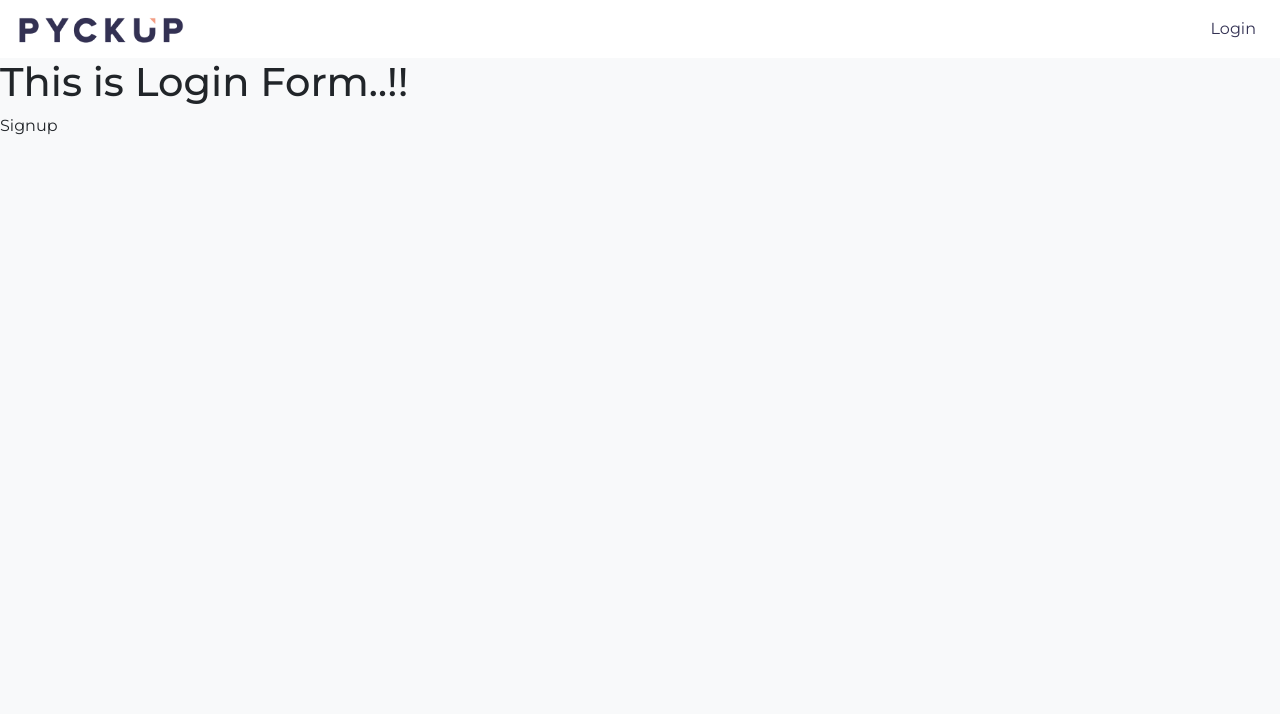
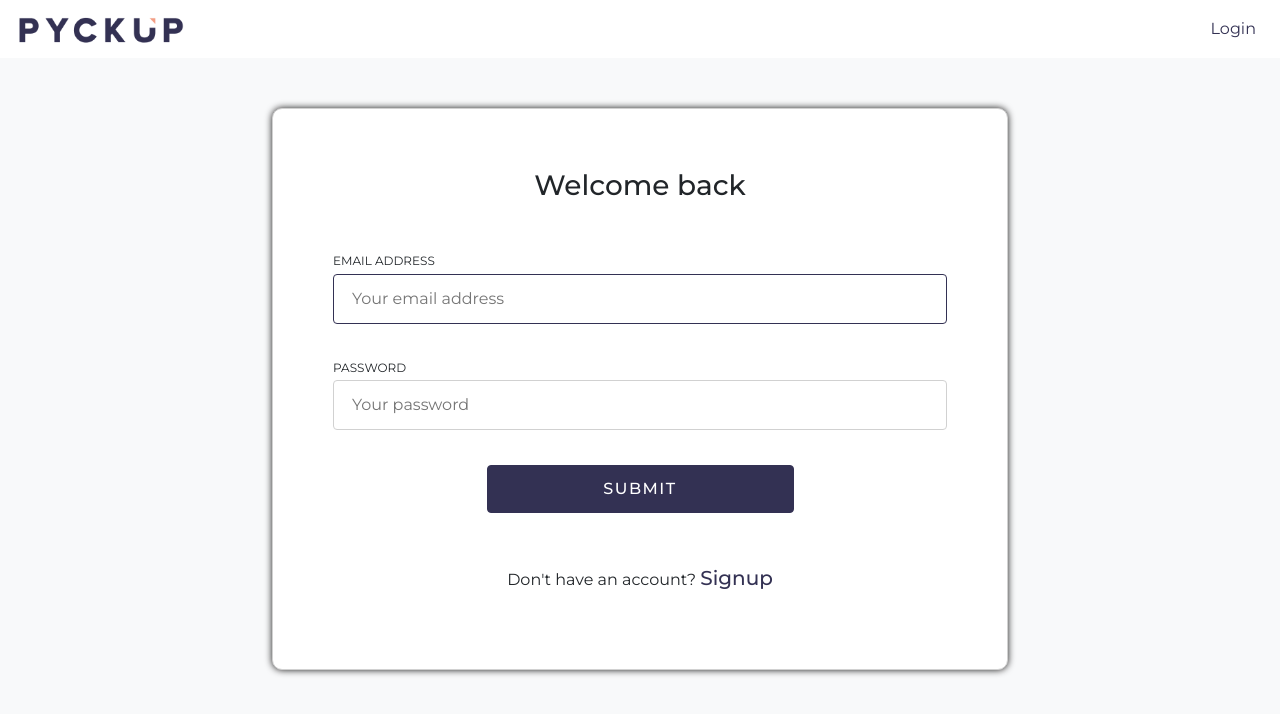
Before and after one commit to PalashBera/pyckup, a React (Create React App) app: page /login in a window 1280 px wide. Shown: the top 714 px of the page. Built offline with nearby package versions, Linux system fonts and the light colour scheme.

Commit message:
Adding login form textbox and submit button

```diff
--- a/package.json
+++ b/package.json
@@ -3,7 +3,9 @@
   "version": "0.1.0",
   "private": true,
   "dependencies": {
+    "classnames": "^2.2.6",
     "node-sass": "4.14.1",
+    "prop-types": "^15.7.2",
     "react": "^17.0.1",
     "react-dom": "^17.0.1",
     "react-router-dom": "^5.2.0",
--- a/src/components/LoginForm/index.js
+++ b/src/components/LoginForm/index.js
@@ -1,9 +1,49 @@
+import RegistrationCard from '../RegistrationCard';
+import Textbox from '../Textbox';
+import SubmitButton from '../SubmitButton';
+
+import './index.scss';
+
 function LoginForm({ toggleLoginForm }) {
   return (
-    <>
-      <h1>This is Login Form..!!</h1>
-      <span onClick={toggleLoginForm}>Signup</span>
-    </>
+    <RegistrationCard>
+      <h3>Welcome back</h3>
+
+      <form className='registrationForm'>
+        <Textbox
+          fieldName='email'
+          value=''
+          label='Email Address'
+          error=''
+          type='text'
+          id='emailAddress'
+          onChange={() => 'abc'}
+          autoComplete='off'
+          autoFocus={true}
+          placeHolder='Your email address'
+        />
+
+        <Textbox
+          fieldName='password'
+          value=''
+          label='Password'
+          error=''
+          type='password'
+          id='password'
+          onChange={() => 'abc'}
+          autoComplete='off'
+          placeHolder='Your password'
+        />
+
+        <SubmitButton
+          value='Login'
+          disabled={false}
+          handleClick={() => 'abc'}
+        />
+      </form>
+
+      <p className='formText'>Don't have an account? <span className='formLink' onClick={toggleLoginForm}>Signup</span></p>
+    </RegistrationCard>
   )
 }
 
--- /dev/null
+++ b/src/components/LoginForm/index.scss
@@ -0,0 +1,19 @@
+.registrationForm {
+  margin: 50px auto;
+}
+
+.formLink {
+  font-weight: 500;
+  color: #333153;
+  cursor: pointer;
+  font-size: 20px;
+  transition: all 0.5s ease;
+
+  &:hover {
+    color: #565384;
+  }
+}
+
+.formText {
+  user-select: none;
+}
--- /dev/null
+++ b/src/components/RegistrationCard/index.js
@@ -0,0 +1,11 @@
+import './index.scss';
+
+function RegistrationCard({ children }) {
+  return (
+    <div className='registrationCard'>
+      {children}
+    </div>
+  )
+}
+
+export default RegistrationCard;
--- /dev/null
+++ b/src/components/RegistrationCard/index.scss
@@ -0,0 +1,16 @@
+.registrationCard {
+  margin: 50px 16px;
+  padding: 60px;
+  background-color: #FFFFFF;
+  border-radius: 10px;
+  max-width: 736px;
+  border: 1px solid #d1d1d1;
+  text-align: center;
+  box-shadow: 0px 0px 7px 0px #1a1919;
+}
+
+@media(min-width: 768px) {
+  .registrationCard {
+    margin: 50px auto;
+  }
+}
--- a/src/components/SignupForm/index.js
+++ b/src/components/SignupForm/index.js
@@ -1,9 +1,10 @@
-function SignupForm({ toggleLoginForm }) {
+import RegistrationCard from '../RegistrationCard';
+
+function SignupForm({ toggleSignupForm }) {
   return (
-    <>
-      <h1>This is Signup Form..!!</h1>
-      <span onClick={toggleLoginForm}>Login</span>
-    </>
+    <RegistrationCard>
+      <h3>Create Your Account</h3>
+    </RegistrationCard>
   )
 }
 
--- /dev/null
+++ b/src/components/SubmitButton/index.js
@@ -0,0 +1,28 @@
+import PropTypes from 'prop-types';
+
+import './index.scss';
+
+function SubmitButton({ buttonText, handleClick, disabled }) {
+  return (
+    <input
+      onClick={handleClick}
+      value={buttonText}
+      type='submit'
+      className='submitButton'
+      disabled={disabled}
+    />
+  )
+}
+
+SubmitButton.propTypes = {
+  buttonText: PropTypes.string,
+  handleClick: PropTypes.func.isRequired,
+  disabled: PropTypes.bool
+}
+
+SubmitButton.defaultProps = {
+  buttonText: 'submit',
+  disabled: false
+}
+
+export default SubmitButton;
--- /dev/null
+++ b/src/components/SubmitButton/index.scss
@@ -0,0 +1,21 @@
+.submitButton {
+  padding: 11px;
+  width: 50%;
+  text-transform: uppercase;
+  font-weight: 500;
+  color: #FFFFFF;
+  background-color: #333153;
+  border: 1px solid #333153;
+  border-radius: 4px;
+  letter-spacing: 1.5px;
+  transition: all 0.5s ease;
+
+  &:hover {
+    background-color: #565384;
+    border-color: #565384;
+  }
+
+  &:focus {
+    outline: 0;
+  }
+}
--- /dev/null
+++ b/src/components/Textbox/index.js
@@ -0,0 +1,45 @@
+import PropTypes from 'prop-types';
+import classnames from 'classnames';
+
+import './index.scss';
+
+function Textbox({ fieldName, value, label, error, type, id, onChange, autoComplete, autoFocus, placeHolder }) {
+  return (
+    <div className={classnames('formGroup', { 'hasError': error })}>
+      <label htmlFor={id}>{label}</label>
+      <input
+        id={id}
+        onChange={onChange}
+        value={value}
+        type={type}
+        name={fieldName}
+        className='formControl'
+        autoComplete={autoComplete}
+        autoFocus={autoFocus}
+        placeholder={placeHolder}
+      />
+      {error && <small className='errorText'>{error}</small>}
+    </div>);
+}
+
+Textbox.propTypes = {
+  fieldName: PropTypes.string.isRequired,
+  value: PropTypes.string.isRequired,
+  label: PropTypes.string.isRequired,
+  error: PropTypes.string,
+  type: PropTypes.string,
+  id: PropTypes.string.isRequired,
+  onChange: PropTypes.func.isRequired,
+  autoComplete: PropTypes.string,
+  autoFocus: PropTypes.bool,
+  placeHolder: PropTypes.string
+}
+
+Textbox.defaultProps = {
+  type: 'text',
+  autoComplete: 'off',
+  autoFocus: false,
+  placeHolder: 'Your text...'
+}
+
+export default Textbox;
--- /dev/null
+++ b/src/components/Textbox/index.scss
@@ -0,0 +1,33 @@
+.formGroup {
+  display: flex;
+  flex-direction: column;
+  align-items: flex-start;
+  margin-bottom: 35px;
+  position: relative;
+
+  label {
+    text-transform: uppercase;
+    margin-bottom: 0.2rem;
+    font-size: 12px;
+    user-select: none;
+  }
+
+  .formControl {
+    width: 100%;
+    padding: 12px 18px;
+    border: 1px solid #d1d1d1;
+    border-radius: 4px;
+    transition: all 0.5s ease;
+
+    &:hover, &:focus {
+      border-color: #333153;
+      outline: 0;
+    }
+  }
+
+  .errorText {
+    position: absolute;
+    bottom: -22px;
+    left: 0;
+  }
+}
```
Also changed, not shown: 1 other file (tests, documents, lock files or other folders).
